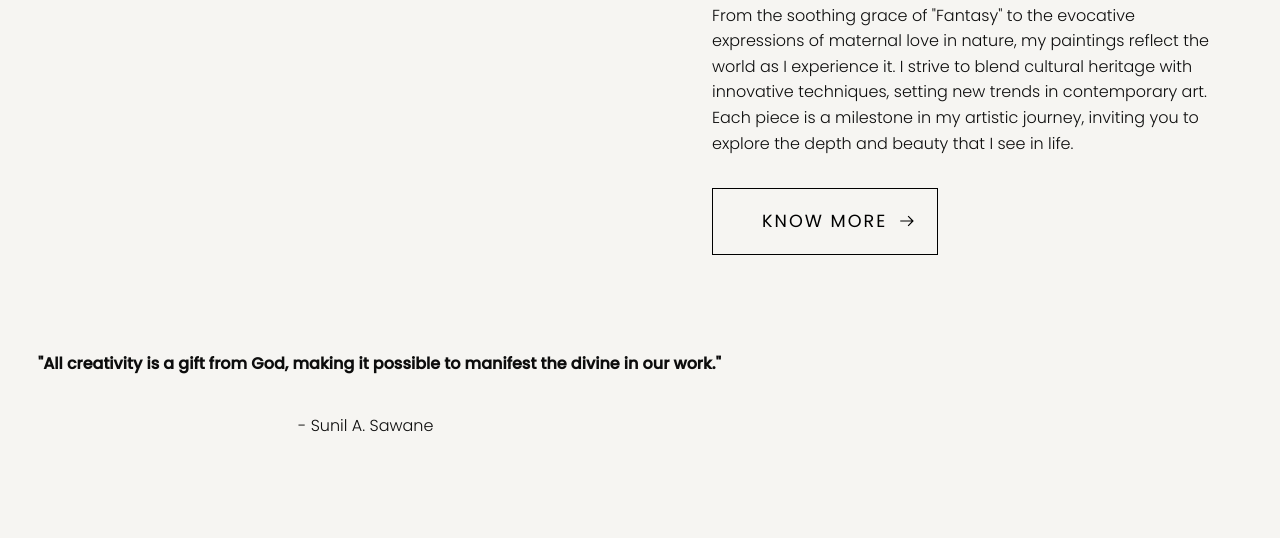
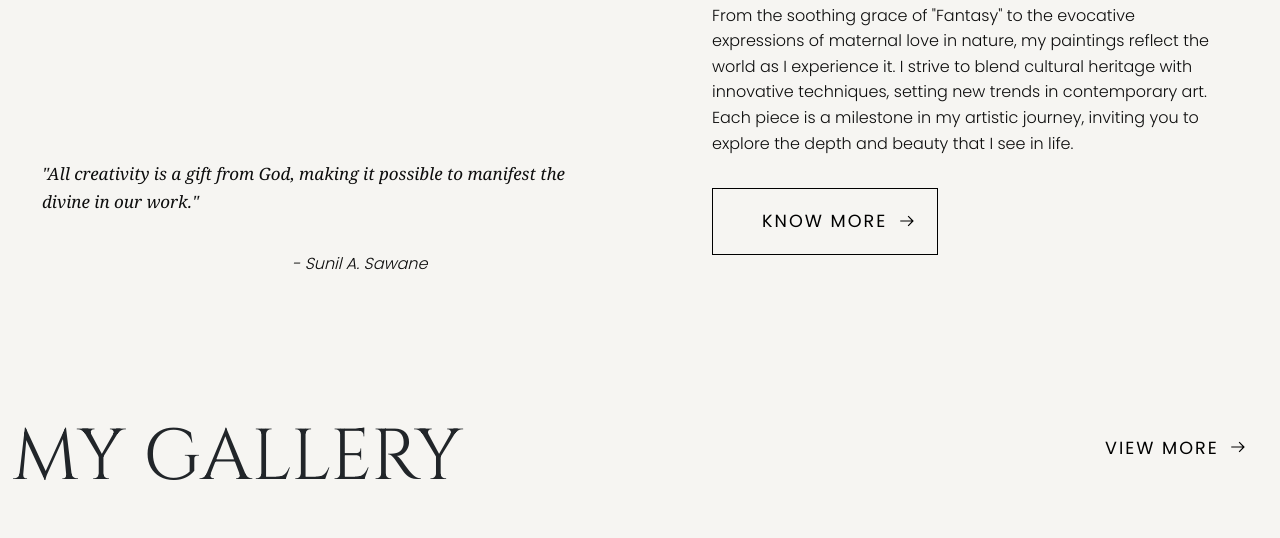
Before and after one commit to swarnim-sawane/SunilSawane, a plain HTML site: page index.html in a window 1280 px wide. Shown: the part 1461-1999 px from the top of the page. Drawn offline with nearby package versions, Linux system fonts and the light colour scheme.

Commit message:
some minor improvements in look

```diff
--- a/index.html
+++ b/index.html
@@ -16,6 +16,8 @@
     <link rel="preconnect" href="https://fonts.googleapis.com">
     <link rel="preconnect" href="https://fonts.gstatic.com" crossorigin>
     <link href="https://fonts.googleapis.com/css2?family=Cinzel:wght@400;500;600;700&family=Poppins:wght@200;300;400;500&display=swap" rel="stylesheet">
+    <link rel="stylesheet" href="https://cdn.jsdelivr.net/npm/swiper/swiper-bundle.min.css">
+
     <!-- script
     ================================================== -->
     <script src="js/modernizr.js"></script>
@@ -287,9 +289,15 @@
             <div class="image-holder mb-4 jarallax">
                 <img src="images/Artist-img.jpg" alt="single" class="img-fluid jarallax-img">
                 <!-- <div class="quote text-center mt-2">
-                  <p>"Art is the most beautiful way to express the inexpressible."</p>
+                  <p>"Art is the most beautiful way to express the inexpressiblex."</p>
                   <footer>- Sunil Sawane</footer>
                 </div> -->
+            </div>
+            <div class="pb-3" style="padding-left: 30px; font-size: 17px; font-family: 'Georgia', serif; font-style: italic;">
+              <p>"All creativity is a gift from God, making it possible to manifest the divine in our work."</p>
+            </div>
+            <div class="quote mt-1 bold" style="padding-left: 280px;">
+              <p><i>- Sunil A. Sawane</i></p>
             </div>
           </div>
           <div class="col-lg-6">
@@ -307,12 +315,7 @@
               </div>
             </div>
           </div>
-          <div class="pb-3" style="padding-left: 50px; font-weight: bold;">
-            <p>"All creativity is a gift from God, making it possible to manifest the divine in our work."</p>
-          </div>
-          <div class="quote mt-1 bold" style="padding-left: 310px;">
-            <p>- Sunil A. Sawane</p>
-          </div>
+
         </div>
       </div>
     </section>
@@ -677,6 +680,62 @@
         window.location.href = `contact.html?email=${encodeURIComponent(email)}`;
       });
     </script>
+
+    <script>
+      document.addEventListener('DOMContentLoaded', function () {
+        var swiper = new Swiper('.collection-swiper', {
+        slidesPerView: 3,
+        spaceBetween: 20,
+        autoplay: {
+          delay: 3000,
+          disableOnInteraction: false,
+          reverseDirection: false,
+        },
+        speed: 1000,
+        loop: false,
+        pagination: {
+          el: '.swiper-pagination',
+          clickable: true,
+          dynamicBullets: true,
+        },
+        on: {
+          reachEnd: function () {
+            this.autoplay.reverseDirection = true;
+          },
+          reachBeginning: function () {
+            this.autoplay.reverseDirection = false;
+          },
+        },
+      });
+
+      //   var swiper = new Swiper('.main-swiper', {
+      //   slidesPerView: 1,
+      //   spaceBetween: 20,
+      //   autoplay: {
+      //     delay: 3000,
+      //     disableOnInteraction: false,
+      //     reverseDirection: false,
+      //   },
+      //   speed: 1000,
+      //   loop: false,
+      //   pagination: {
+      //     el: '.swiper-pagination',
+      //     clickable: true,
+      //     dynamicBullets: true,
+      //   },
+      //   on: {
+      //     reachEnd: function () {
+      //       this.autoplay.reverseDirection = true;
+      //     },
+      //     reachBeginning: function () {
+      //       this.autoplay.reverseDirection = false;
+      //     },
+      //   },
+      // });
+
+      });
+    </script>
+
     <!-- Contact us end-->
 
     <!-- Trending Products same as featured products - Discarded -->
@@ -943,7 +1002,7 @@
               <div class="footer-menu contact-item">
                 <h5 class="widget-title text-uppercase pb-2">Contact Us</h5>
                 <p><a href="">+ 91-9810238984</a></p>
-                <p><a href="mailto:">sunilart@gmail.com</a></p>
+                <p><a href="mailto:sunilsawaneart@gmail.com">sunilsawaneart@gmail.com</a></p>
                 <p>Gurgaon, Haryana, India</p>
               </div>
             </div>
@@ -958,5 +1017,6 @@
     <script type="text/javascript" src="js/bootstrap.bundle.min.js"></script>
     <script type="text/javascript" src="js/plugins.js"></script>
     <script type="text/javascript" src="js/script.js"></script>
+    <script src="https://cdn.jsdelivr.net/npm/swiper/swiper-bundle.min.js"></script>
   </body>
 </html>
```
Also changed, not shown: about-us.html (+3 -3 lines), contact.html (+2 -2 lines), gallery.html (+1 -1 lines).
